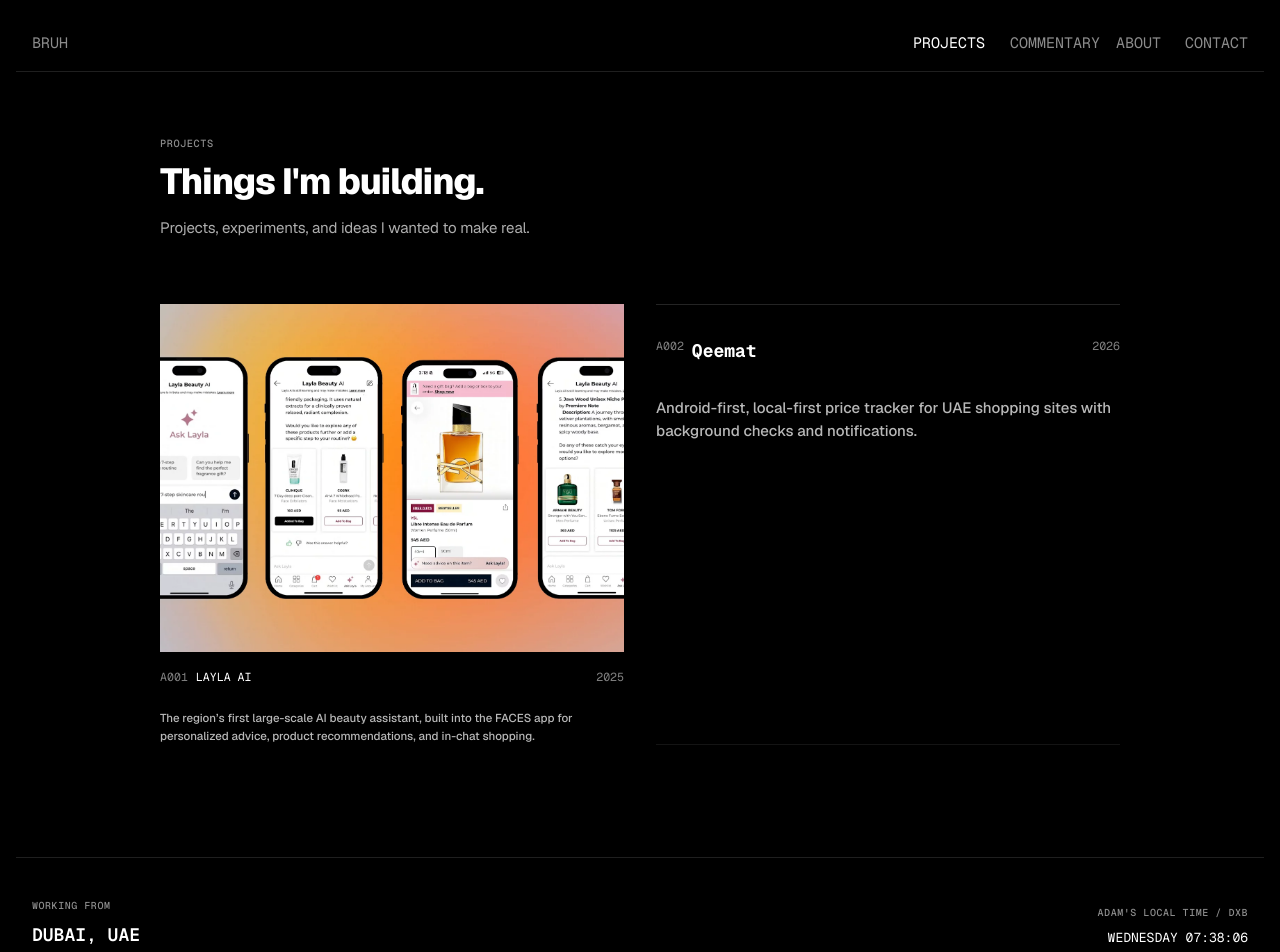
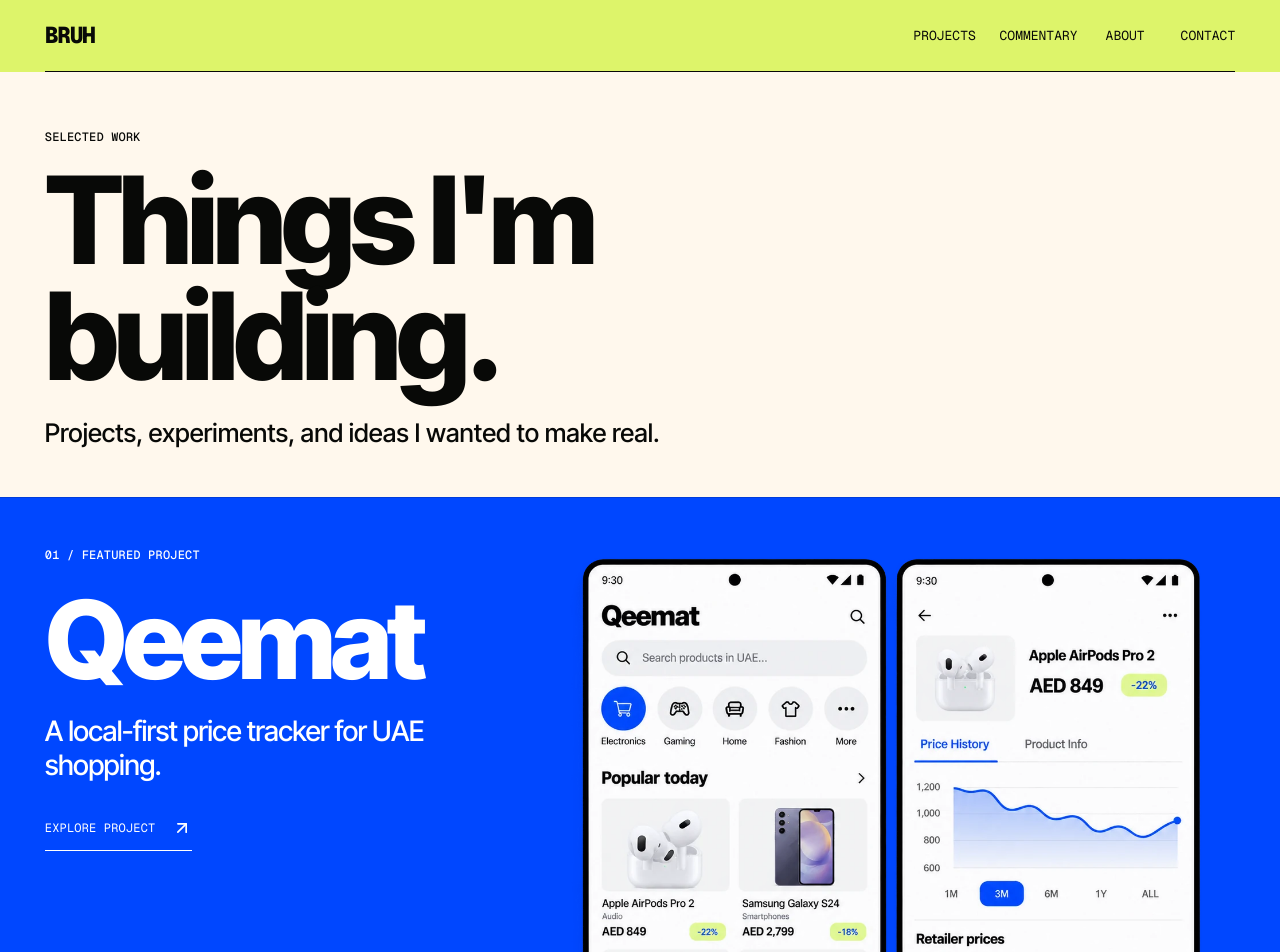
Before and after one commit to AdamJeddy/portfolio, a Next.js app: page /projects in a window 1280 px wide. Shown: the top 952 px of the page. Built offline with nearby package versions, Linux system fonts and the light colour scheme.

Commit message:
feat: apply Signal Studio to the project index
Split-from: 446eb44ab126a0c1f454b26162d3014a18a5cf12

```diff
--- /dev/null
+++ b/src/app/projects/layout.tsx
@@ -0,0 +1,8 @@
+import { Inter_Tight } from 'next/font/google'
+import './studio.css'
+
+const display = Inter_Tight({ subsets: ['latin'], display: 'swap', variable: '--font-studio' })
+
+export default function ProjectsLayout({ children }: { children: React.ReactNode }) {
+  return <div className={`project-studio ${display.variable}`}>{children}</div>
+}
--- a/src/app/projects/page.tsx
+++ b/src/app/projects/page.tsx
@@ -1,60 +1,38 @@
+import Image from 'next/image'
 import Link from 'next/link'
-import Reveal from '@/components/Reveal'
+import ProjectShowcase from '@/components/media/ProjectShowcase'
 import { createPageMetadata } from '@/lib/metadata'
-import { projects } from '@/lib/projects'
+import { homepageProjects } from '@/lib/homepage-projects'
+import { getProjectBySlug } from '@/lib/projects'
 
 export const metadata = createPageMetadata({
-  path: '/projects',
-  title: "Projects — Adam's Portfolio",
+  path: '/projects', title: "Projects — Adam's Portfolio",
   description: 'Things Adam is building, exploring, and learning through.',
 })
 
 export default function Projects() {
   return (
-    <div className="content-layer">
-      <Reveal type="slide-up">
-        <section className="section page-hero">
-          <div className="col wfull">
-            <p className="eyebrow">Projects</p>
-            <h1 className="mega page-title">Things I&apos;m building.</h1>
-            <p className="hero-copy">Projects, experiments, and ideas I wanted to make real.</p>
-          </div>
-        </section>
-      </Reveal>
-
-      <Reveal type="slide-up">
-        <section className="section">
-        <div className="col wfull">
-          <div className="project-grid">
-            {projects.map((project, i) => (
-              <Link
-                key={project.slug}
-                href={`/projects/${project.slug}`}
-                className={`project-card ${project.image ? '' : 'project-card--text'}`.trim()}
-              >
-                {project.image && (
-                  <div className="project-image">
-                    {/* Static export uses raw images until a Cloudflare-compatible image loader is introduced. */}
-                    {/* eslint-disable-next-line @next/next/no-img-element */}
-                    <img src={project.image} alt={project.title} />
-                  </div>
-                )}
-                <div className="project-info">
-                  <p className="project-description">{project.description}</p>
-                  <span className="project-number">
-                    A{String(i + 1).padStart(3, '0')}
-                  </span>
-                  <span className="project-title">{project.title}</span>
-                  <span className="project-year">
-                    {project.year ?? '—'}
-                  </span>
-                </div>
-              </Link>
-            ))}
-          </div>
-        </div>
+    <>
+      <section className="studio-index-hero" aria-labelledby="projects-title">
+        <p className="studio-label">Selected work</p>
+        <h1 id="projects-title">Things I&apos;m building.</h1>
+        <p>Projects, experiments, and ideas I wanted to make real.</p>
       </section>
-      </Reveal>
-    </div>
+      {homepageProjects.map((feature, index) => {
+        const project = getProjectBySlug(feature.slug)
+        if (!project) return null
+        return (
+          <Link className={`studio-project-row studio-project-row--${project.slug}`} href={`/projects/${project.slug}`} key={project.slug}>
+            <div>
+              <p className="studio-label">{String(index + 1).padStart(2, '0')} / {feature.label}</p>
+              <h2>{project.title}</h2>
+              <p>{feature.summary}</p>
+              <span className="studio-action">Explore project <Image src="/icons/arrow-up-right.svg" alt="" width={20} height={20} /></span>
+            </div>
+            <ProjectShowcase slug={project.slug} priority={index === 0} />
+          </Link>
+        )
+      })}
+    </>
   )
 }
--- /dev/null
+++ b/src/app/projects/studio.css
@@ -0,0 +1,45 @@
+html:has(.project-studio) { color-scheme: light; }
+body:has(.project-studio) { --black-rgb: 221, 244, 106; --white-rgb: 8, 9, 7; --black: rgb(var(--black-rgb)); --white: rgb(var(--white-rgb)); --accent: #0047ff; background: var(--black); color: var(--white); }
+body:has(.project-studio) #app { padding: 0; width: 100%; max-width: none; }
+body:has(.project-studio) header[data-component="header"] { position: sticky; top: 0; z-index: 40; background: var(--black); }
+body:has(.project-studio) #nav { height: 72px; margin: 0 3.5vw; padding: 0; border-bottom: 1px solid currentColor; background: var(--black); backdrop-filter: none; gap: 28px; font-size: 13px; }
+body:has(.project-studio) #nav a { opacity: 1; }
+body:has(.project-studio) #nav .home { font-size: 23px; font-weight: 800; letter-spacing: -.06em; }
+body:has(.project-studio) #footer { width: calc(100% - 7vw); max-width: none; margin: 0 3.5vw; padding: 48px 0 32px; border-top: 1px solid currentColor; }
+body:has(.project-studio) :focus-visible { outline: 3px solid currentColor; outline-offset: 6px; }
+.project-studio { --studio-gutter: 3.5vw; --studio-ink: #080907; --studio-paper: #fff8ed; --studio-blue: #0047ff; --studio-green: #003b32; font-family: var(--font-studio), Arial, sans-serif; background: var(--studio-paper); color: var(--studio-ink); }
+.project-studio h1, .project-studio h2, .project-studio h3 { font-family: inherit; font-weight: 800; letter-spacing: -.045em; }
+.project-studio a { color: inherit; text-decoration: none; }
+.studio-label, .studio-action, .studio-showcase figcaption { font-family: var(--font-geist-mono), monospace; font-size: 12px; line-height: 1.5; text-transform: uppercase; letter-spacing: .015em; }
+.studio-label { margin-bottom: 16px; }
+.studio-index-hero { padding: 56px var(--studio-gutter) 48px; }
+.studio-index-hero h1 { font-size: clamp(64px, 9.5vw, 160px); line-height: .95; max-width: 12ch; }
+.studio-index-hero > p:last-child { font-size: clamp(22px, 2vw, 30px); line-height: 1.25; margin-top: 24px; max-width: 42ch; }
+.studio-project-row { display: grid; grid-template-columns: 39% minmax(0, 1fr); gap: 3vw; padding: 48px var(--studio-gutter); border-top: 1px solid #08090726; }
+.studio-project-row--qeemat { background: var(--studio-blue); color: white !important; }
+.studio-project-row--layla-ai { color: var(--studio-green) !important; }
+.studio-project-row h2 { font-size: clamp(64px, 8.5vw, 140px); line-height: .95; margin: 24px 0; }
+.studio-project-row p:not(.studio-label) { font-size: clamp(22px, 2.2vw, 34px); line-height: 1.2; letter-spacing: -.025em; max-width: 25ch; }
+.studio-action { display: inline-flex; align-items: center; gap: 16px; min-height: 44px; border-bottom: 1px solid currentColor; width: fit-content; margin-top: 24px; }
+.studio-action img { width: 20px; height: 20px; transition: transform .2s ease; }
+.studio-project-row--qeemat .studio-action img { filter: invert(1); }
+.studio-project-row:hover .studio-action img { transform: translate(3px, -3px); }
+.studio-showcase { min-width: 0; margin: 0; }
+.studio-showcase picture { display: block; }
+.studio-showcase img { display: block; width: 100%; height: auto; }
+.studio-showcase figcaption { font-size: 10px; margin-top: 16px; opacity: .8; }
+.studio-project-row--layla-ai .studio-showcase figcaption { text-align: center; }
+@media (max-width: 768px) {
+  .project-studio { --studio-gutter: 6.5vw; }
+  body:has(.project-studio) #nav { height: 52px; margin: 0 6.5vw; }
+  body:has(.project-studio) #nav .mobile-menu-toggle { border: 0; padding: 0 0 0 16px; font-size: 12px; }
+  body:has(.project-studio) #footer { width: calc(100% - 13vw); margin: 0 6.5vw; padding-top: 32px; }
+  .studio-index-hero { padding-top: 32px; padding-bottom: 36px; }
+  .studio-index-hero h1 { font-size: clamp(54px, 16vw, 100px); }
+  .studio-project-row { grid-template-columns: 1fr; gap: 32px; padding-top: 36px; padding-bottom: 36px; }
+  .studio-project-row h2 { font-size: clamp(60px, 18vw, 100px); margin: 16px 0; }
+  .studio-project-row p:not(.studio-label) { font-size: 25px; }
+  .studio-label, .studio-action { font-size: 11px; }
+  .studio-project-row--layla-ai .studio-showcase { max-width: 380px; justify-self: center; }
+}
+@media (prefers-reduced-motion: reduce) { .project-studio * { transition: none !important; } }
```
